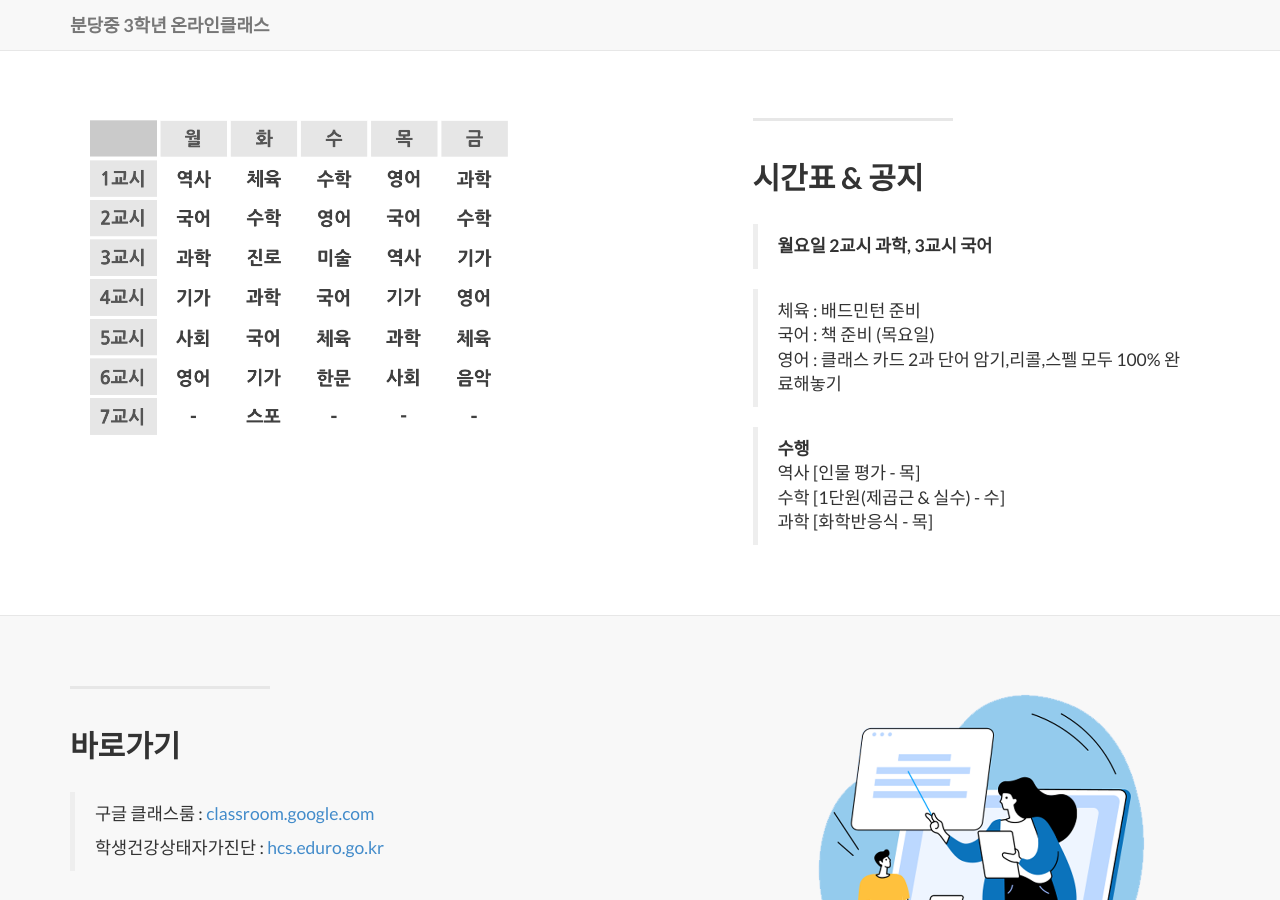
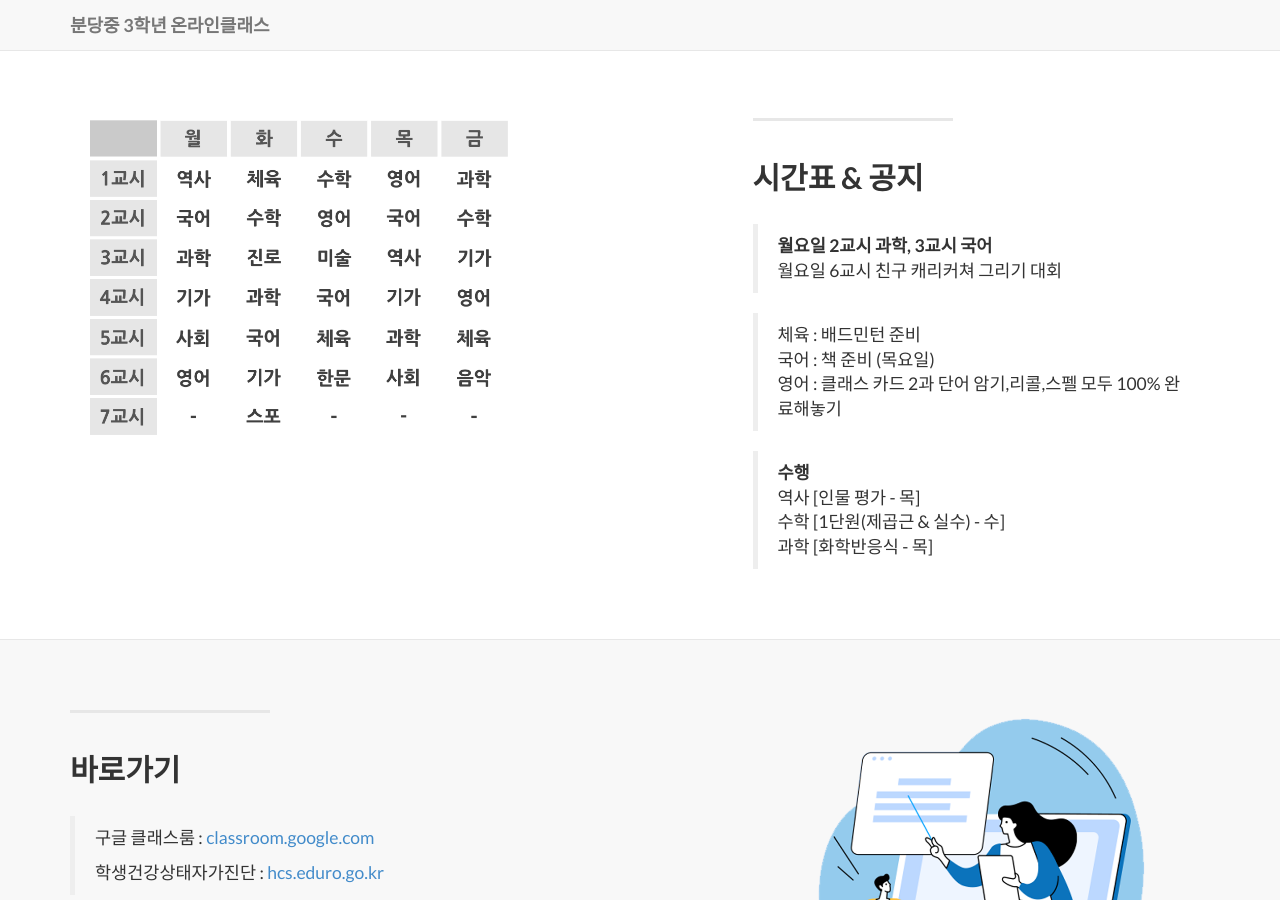
Before and after one commit to bundang-ms-2021/oncl, a Jekyll site: the page built from index.html, in a window 1280 px wide and 900 px high, scrolled down 747 px. Built offline with Jekyll 4.4.1, drawn with Linux system fonts in a browser that asks for light colours; nearby versions of some CDN libraries; library files that are not in the unit come from our copies.

Commit message:
Update 2014-09-21-services-1.markdown

```diff
--- a/_posts/2014-09-21-services-1.markdown
+++ b/_posts/2014-09-21-services-1.markdown
@@ -7,6 +7,7 @@ description: |
 ---
 
   > **월요일 2교시 과학, 3교시 국어**
+  > 월요일 6교시 친구 캐리커쳐 그리기 대회
 
   > 체육 : 배드민턴 준비
   > 국어 : 책 준비 (목요일)
```
